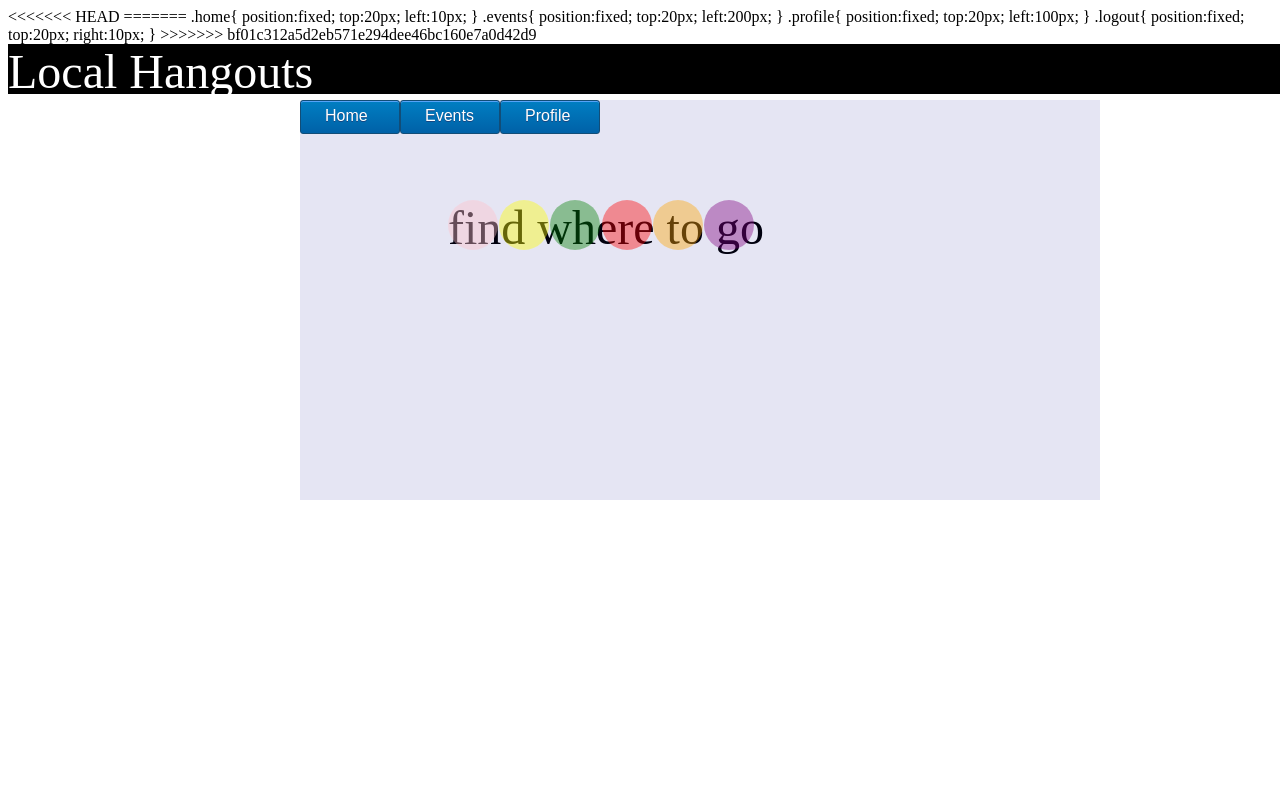
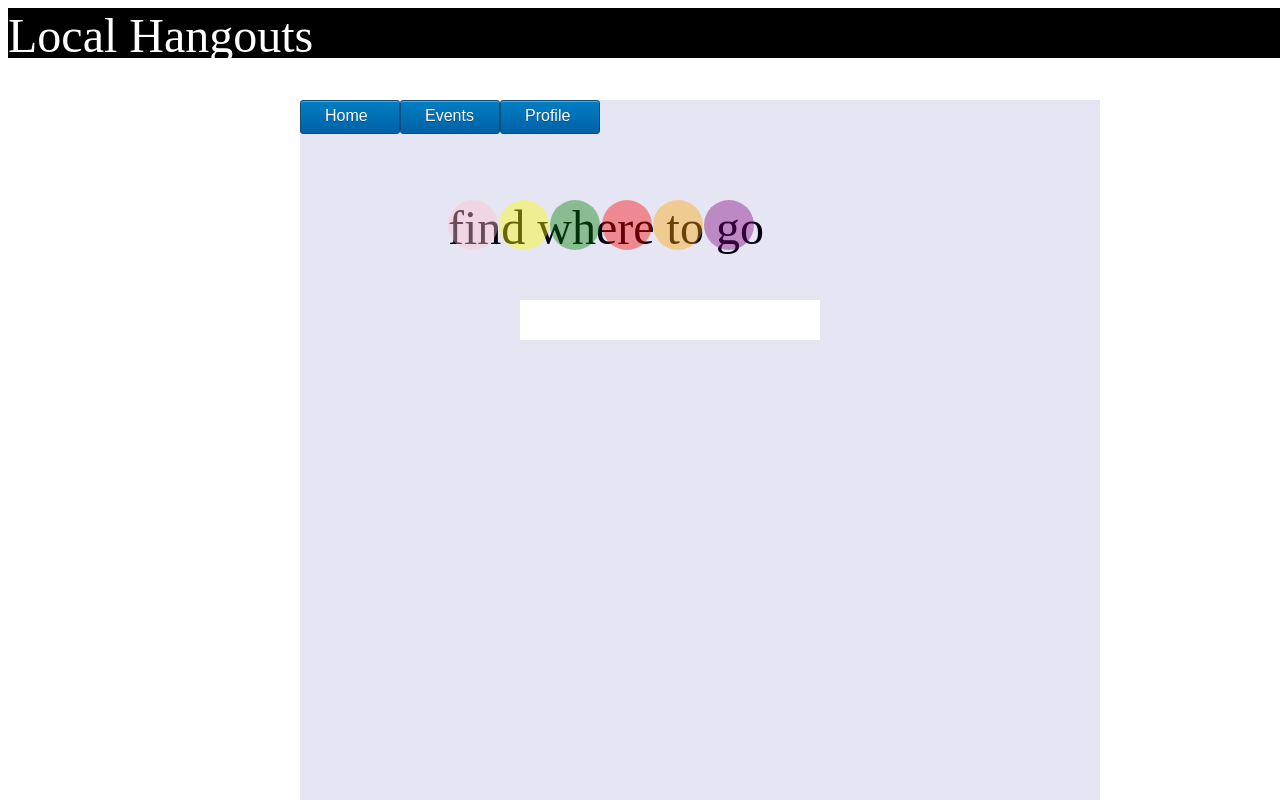
Before and after one commit to prashant81/googleHackathon, a PHP site: page /home.html in a window 1280 px wide. Run offline with PHP 8.4, Linux system fonts and the light colour scheme; grey boxes are pictures that could not be loaded.

Commit message:
hghgg
jhhj

```diff
--- a/home.html
+++ b/home.html
@@ -6,37 +6,13 @@
 
 
 
-<<<<<<< HEAD
-=======
-.home{
-	position:fixed;
-	top:20px;
-	left:10px;
-
-}
-.events{
-	position:fixed;
-	top:20px;
-	left:200px;
-
-}
-.profile{
-	position:fixed;
-	top:20px;
-	left:100px;
-
-}
-.logout{
-	position:fixed;
-	top:20px;
-	right:10px;
-
-}
->>>>>>> bf01c312a5d2eb571e294dee46bc160e7a0d42d9
 
 
 </head>
 <body>
+
+
+
 <div class= 'LocalHangouts'>
 		<font color='white' size=100% >Local Hangouts</font>
 </div>
@@ -62,6 +38,26 @@
 <div class= "profile"><font size="3px" color="white"> Profile </font></div>
 <div class = "logout"> <font size="4px" color="white"> Logout </font></div>
 
+<form method="get" action="search.php">
+<table cellpadding="0px" cellspacing="0px">
+<tr>
+<td style="border-style:solid none solid solid;border-color:#4B7B9F;border-width:1px;">
+<input type="text" name="zoom_query" style="width:300px; border:0px solid; height:40px; padding:0px 3px; position:fixed; top:300px; left:520px;">
+</td>
+<td style="border-style:solid;border-color:#4B7B9F;border-width:1px;">
+<input type="submit" value="" style="border-style: none; background: url('searchbutton3.gif') no-repeat; width: 24px; height: 20px;">
+</td>
+</tr>
+</table>
+</form>
+
+<div class='block2'></div>
+<div class='block2'></div>
+<div class='block3'></div>
+<div class='block4'></div>
+<div class='block5'></div>
+
+
 
 
 </body>
--- a/index.css
+++ b/index.css
@@ -206,7 +206,7 @@ left:650px;
 position:fixed;
 top:100px;
 left:300px;
-height:400px;
+height:700px;
 width:800px;
 background-color:darkblue;
 opacity:0.1;
```
Also changed, not shown: other parts of index.css (+32 -0 lines).
